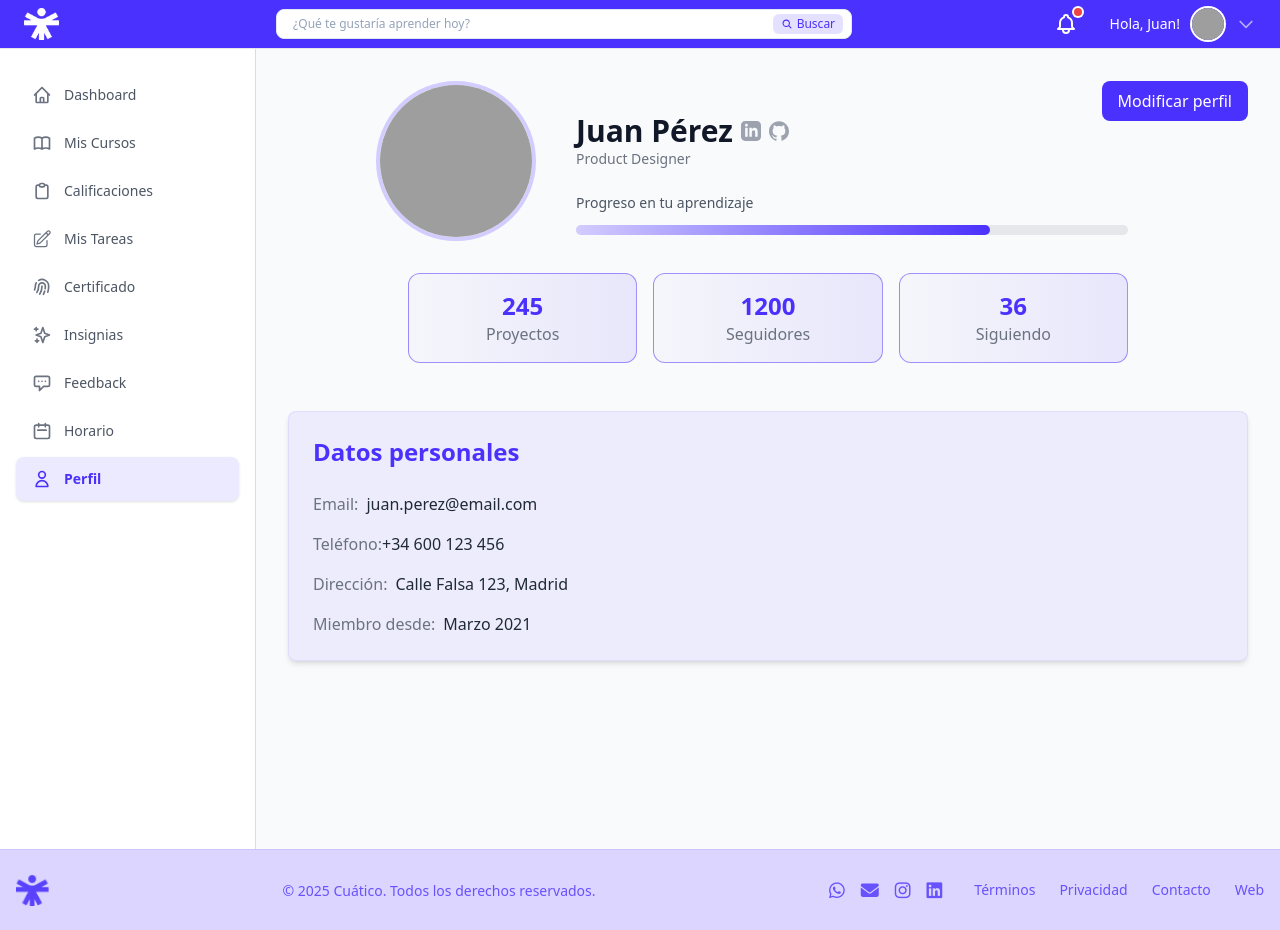
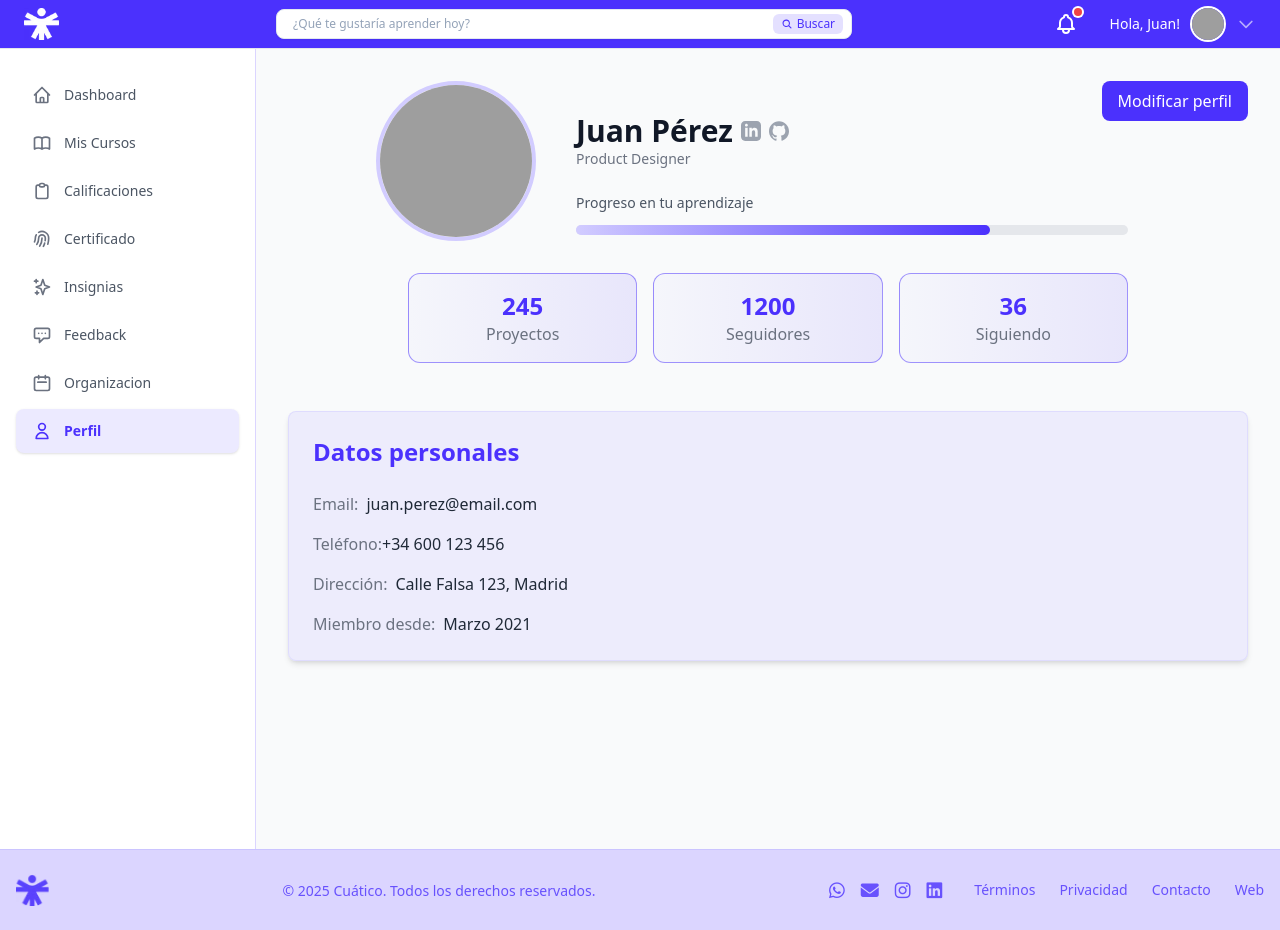
Before and after one commit to elurg/cuatico-dev, an Angular app in the folder cuatico-frontend/: page /perfil in a window 1280 px wide. Built offline with nearby package versions, Linux system fonts and the light colour scheme; grey boxes are pictures that could not be loaded.

Commit message:
Cambio de nombre en el sidebar y cambio de ruta de horario a organizacion y eliminacion de mis tareas en el sidebar

```diff
--- a/cuatico-frontend/src/app/app.routes.ts
+++ b/cuatico-frontend/src/app/app.routes.ts
@@ -27,7 +27,7 @@ export const routes: Routes = [
   {path: 'editar-perfil',component: EditProfile},
   {path: 'insignias',component: Badges},
   {path: 'feedback',component: Feedback},
-  {path: 'horario',component: Timetable},
+  {path: 'organizacion',component: Timetable},
   {path: 'calificaciones',component: Grades},
   {path: 'calendario',component: Calendar},
   {path: '404',component: NotFound},
--- a/cuatico-frontend/src/app/core/sidebar/sidebar.html
+++ b/cuatico-frontend/src/app/core/sidebar/sidebar.html
@@ -44,19 +44,7 @@
       <span [ngClass]="{ 'font-bold': isActive('/calificaciones') }">Calificaciones</span>
     </a>
 
-    <a routerLink="/tareas" routerLinkActive="bg-primario/10 text-primario shadow"
-      [routerLinkActiveOptions]="{ exact: true }"
-      class="flex items-center px-4 py-3 text-sm font-medium text-gray-600 hover:bg-primario/5 rounded-lg group"
-      aria-label="Mis Tareas">
 
-      <svg class="h-5 w-5 mr-3 "
-        [ngClass]="{ 'text-primario': isActive('/tareas'), 'text-gray-500': !isActive('/tareas') }"
-        fill="none" viewBox="0 0 24 24" stroke="currentColor">
-        <path stroke-linecap="round" stroke-linejoin="round" stroke-width="1.5"
-          d="m16.862 4.487 1.687-1.688a1.875 1.875 0 1 1 2.652 2.652L10.582 16.07a4.5 4.5 0 0 1-1.897 1.13L6 18l.8-2.685a4.5 4.5 0 0 1 1.13-1.897l8.932-8.931Zm0 0L19.5 7.125M18 14v4.75A2.25 2.25 0 0 1 15.75 21H5.25A2.25 2.25 0 0 1 3 18.75V8.25A2.25 2.25 0 0 1 5.25 6H10" />
-      </svg>
-     <span [ngClass]="{ 'font-bold': isActive('/tareas') }">Mis Tareas</span>
-    </a>
 
     <a routerLink="/certificado" routerLinkActive="bg-primario/10 text-primario shadow"
       [routerLinkActiveOptions]="{ exact: true }"
@@ -97,17 +85,17 @@
       <span [ngClass]="{ 'font-bold': isActive('/feedback') }">Feedback</span>
     </a>
 
-    <a routerLink="/horario" routerLinkActive="bg-primario/10 text-primario shadow"
+    <a routerLink="/organizacion" routerLinkActive="bg-primario/10 text-primario shadow"
       [routerLinkActiveOptions]="{ exact: true }"
       class="flex items-center px-4 py-3 text-sm font-medium text-gray-600 hover:bg-primario/5 rounded-lg group"
-      aria-label="Horario">
+      aria-label="Organizacion">
       <svg class="h-5 w-5 mr-3"
-        [ngClass]="{ 'text-primario': isActive('/horario'), 'text-gray-500': !isActive('/horario') }" fill="none"
+        [ngClass]="{ 'text-primario': isActive('/organizacion'), 'text-gray-500': !isActive('/organizacion') }" fill="none"
         viewBox="0 0 24 24" stroke="currentColor">
         <path stroke-linecap="round" stroke-linejoin="round" stroke-width="2"
           d="M8 7V3m8 4V3m-9 8h10M5 21h14a2 2 0 002-2V7a2 2 0 00-2-2H5a2 2 0 00-2 2v12a2 2 0 002 2z" />
       </svg>
-      <span [ngClass]="{ 'font-bold': isActive('/horario') }">Horario</span>
+      <span [ngClass]="{ 'font-bold': isActive('/organizacion') }">Organizacion</span>
     </a>
 
     <a routerLink="/perfil" routerLinkActive="bg-primario/10 text-primario shadow"
```
